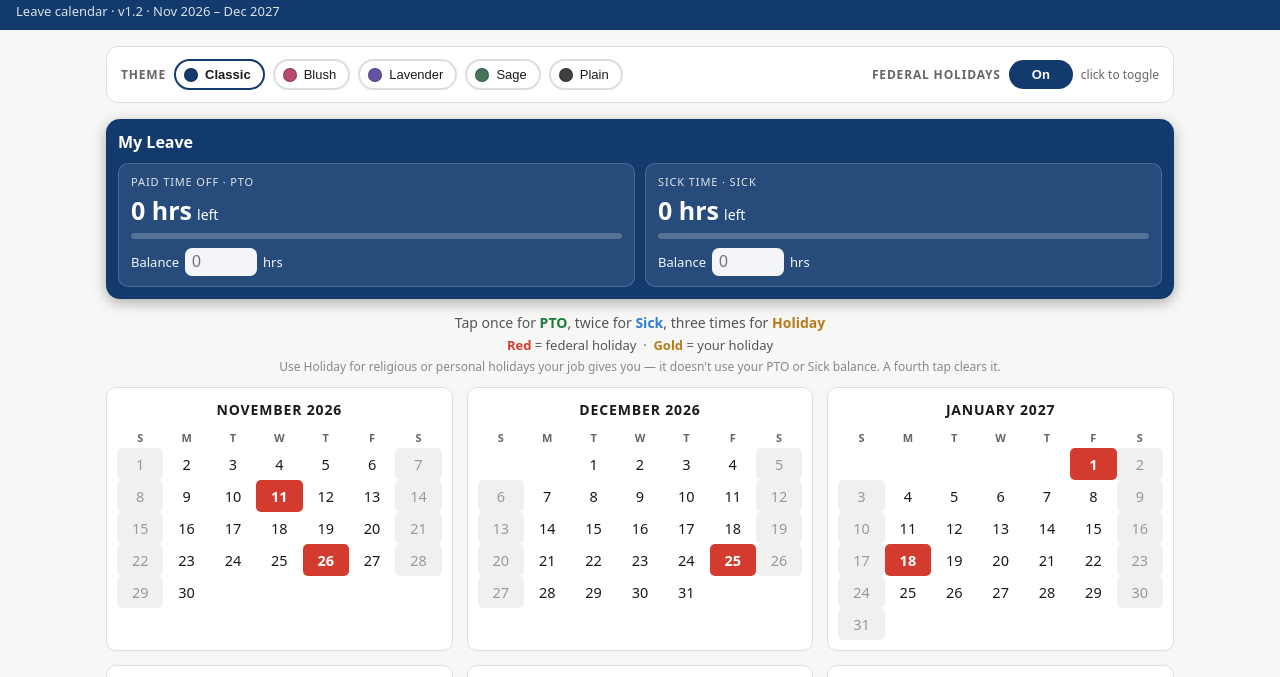
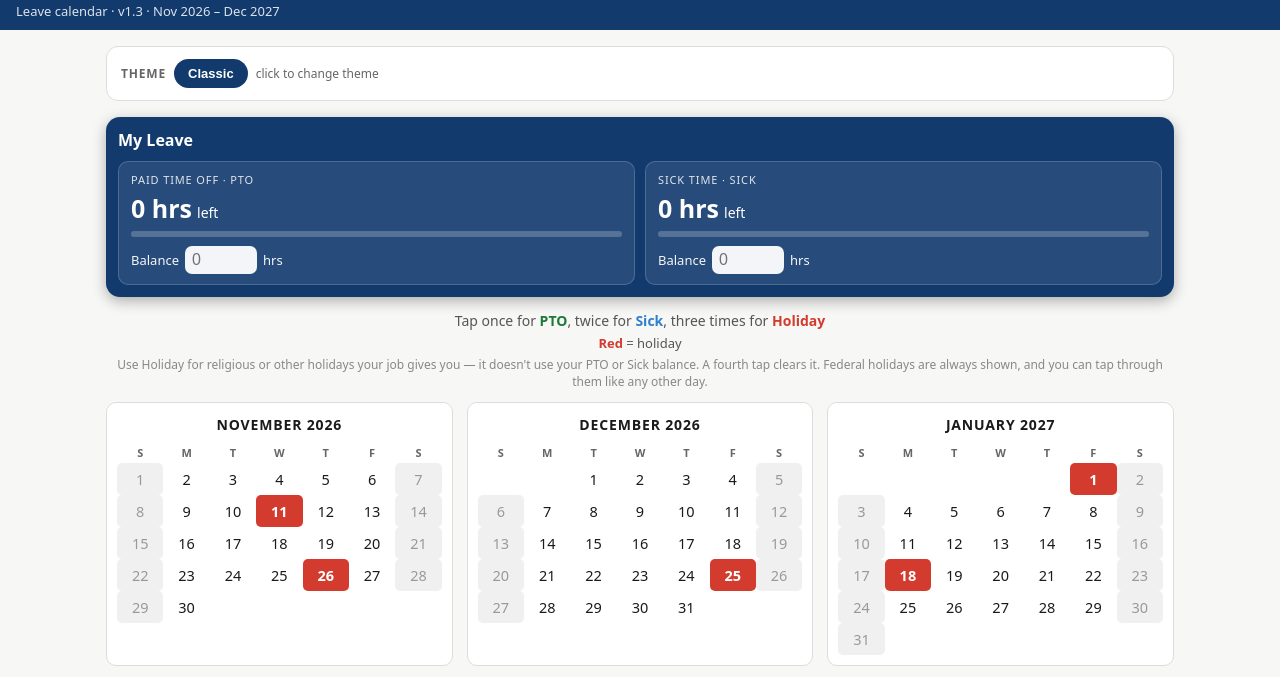
Before and after one commit to captaincoleslaw1/Pto-planner, a plain HTML site: page index.html in a window 1280 px wide. Shown: the part 43-720 px from the top of the page. Drawn offline with Linux system fonts and the light colour scheme.

Commit message:
Time Wiz v1.3: federal holidays always on and cyclable like any day (toggle removed), third tap is Holiday in red, theme button cycles through 9 themes

```diff
--- a/index.html
+++ b/index.html
@@ -10,6 +10,10 @@
   body[data-theme="lavender"]{--brand:#6553a6;--brand-soft:#f0ecfb;--bg:#f6f3fd;--line:#ddd3f2}
   body[data-theme="plain"]{--brand:#3f3f3f;--brand-soft:#f0f0f0;--bg:#f5f5f5;--line:#ddd}
   body[data-theme="sage"]{--brand:#47755a;--brand-soft:#ecf4ee;--bg:#f3f7f3;--line:#cfdfd2}
+  body[data-theme="peach"]{--brand:#c96a2e;--brand-soft:#fdf0e4;--bg:#fdf6ee;--line:#f2d7bf}
+  body[data-theme="ocean"]{--brand:#14707e;--brand-soft:#e6f4f6;--bg:#f2f8f9;--line:#c7e0e4}
+  body[data-theme="berry"]{--brand:#8c2f5e;--brand-soft:#faeaf2;--bg:#fbf2f6;--line:#ecc9da}
+  body[data-theme="sky"]{--brand:#3f7fbf;--brand-soft:#eaf2fb;--bg:#f3f8fd;--line:#cfe0f2}
   *{box-sizing:border-box}
   body{margin:0;font-family:system-ui,-apple-system,Segoe UI,Roboto,sans-serif;background:var(--bg);color:var(--ink)}
   header{padding:14px 16px 10px; background:var(--brand);color:#fff}
@@ -44,17 +48,12 @@
   td.holiday{background:#d23b2e;color:#fff;font-weight:700}
   td.pto{background:#35b558 !important;color:#000 !important;font-weight:700}
   td.sick{background:#2f7fd0 !important;color:#fff !important;font-weight:700}
-  td.phol{background:#e9a13b !important;color:#000 !important;font-weight:700}
+  td.phol{background:#d23b2e !important;color:#fff !important;font-weight:700}
   td.today{outline:2px solid var(--brand);outline-offset:-2px}
   .controls{display:flex;flex-wrap:wrap;gap:14px 22px;align-items:center;justify-content:space-between}
   .controls .grp{display:flex;align-items:center;gap:8px;flex-wrap:wrap}
   .controls .lbl{font-size:12px;letter-spacing:.07em;text-transform:uppercase;color:var(--muted);font-weight:700}
-  #themeBtns{display:flex;gap:8px;flex-wrap:wrap}
-  .themeBtn{border:2px solid var(--line);background:#fff;border-radius:999px;padding:6px 12px 6px 8px;font-size:13px;cursor:pointer;display:inline-flex;align-items:center;gap:7px;color:var(--ink)}
-  .themeBtn .dot{width:14px;height:14px;border-radius:50%;border:1px solid rgba(0,0,0,.25);display:inline-block}
-  .themeBtn.active{border-color:var(--brand);font-weight:700}
   .toggleBtn{border:none;background:var(--brand);color:#fff;border-radius:999px;padding:7px 14px;font-size:13px;cursor:pointer;font-weight:700;min-width:64px}
-  .toggleBtn.off{background:#bbb;color:#222}
   .clickNote{font-size:12px;color:var(--muted)}
   .hidden{display:none}
 </style>
@@ -62,19 +61,15 @@
 <body>
 <header>
   <h1>🧙 Time Wiz</h1>
-  <p>Leave calendar · v1.2 · Nov 2026 – Dec 2027</p>
+  <p>Leave calendar · v1.3 · Nov 2026 – Dec 2027</p>
 </header>
 <main>
-  <!-- Controls: theme + federal holidays -->
+  <!-- Controls: theme (click to cycle through) -->
   <section class="card controls" style="padding:12px 14px">
     <div class="grp">
       <span class="lbl">Theme</span>
-      <span id="themeBtns"></span>
-    </div>
-    <div class="grp">
-      <span class="lbl">Federal holidays</span>
-      <button id="fedToggle" class="toggleBtn" type="button">On</button>
-      <span class="clickNote">click to toggle</span>
+      <button id="themeCycle" class="toggleBtn" type="button">Classic</button>
+      <span class="clickNote">click to change theme</span>
     </div>
   </section>
 
@@ -99,9 +94,9 @@
     </div>
   </div>
 
-  <p id="tapHint" style="text-align:center;font-size:14px;color:#555;margin:2px 0 4px">Tap once for <b style="color:#1d7a3a">PTO</b>, twice for <b style="color:#2f7fd0">Sick</b>, three times for <b style="color:#b97a1a">Holiday</b></p>
-  <p id="holidayHint" style="text-align:center;font-size:13px;color:#555;margin:0 0 4px"><b style="color:#d23b2e">Red</b> = federal holiday &nbsp;·&nbsp; <b style="color:#b97a1a">Gold</b> = your holiday</p>
-  <p style="text-align:center;font-size:12px;color:#888;margin:0 0 12px">Use Holiday for religious or personal holidays your job gives you — it doesn't use your PTO or Sick balance. A fourth tap clears it.</p>
+  <p id="tapHint" style="text-align:center;font-size:14px;color:#555;margin:2px 0 4px">Tap once for <b style="color:#1d7a3a">PTO</b>, twice for <b style="color:#2f7fd0">Sick</b>, three times for <b style="color:#d23b2e">Holiday</b></p>
+  <p id="holidayHint" style="text-align:center;font-size:13px;color:#555;margin:0 0 4px"><b style="color:#d23b2e">Red</b> = holiday</p>
+  <p style="text-align:center;font-size:12px;color:#888;margin:0 0 12px">Use Holiday for religious or other holidays your job gives you — it doesn't use your PTO or Sick balance. A fourth tap clears it. Federal holidays are always shown, and you can tap through them like any other day.</p>
 
   <section id="yearWrap" class="year"></section>
 
@@ -129,7 +124,7 @@ const holidayName = Object.fromEntries(HOLIDAYS);
 
 // ---- Leave state (saved on this device) ----
 const HOURS_PER_DAY = 8;
-let state = {pto:'', sick:'', marks:{}, theme:'classic', showFederal:true}; // marks: iso -> 'PTO' | 'SICK' | 'HOLIDAY'
+let state = {pto:'', sick:'', marks:{}, theme:'classic'}; // marks: iso -> 'PTO' | 'SICK' | 'HOLIDAY'
 try {
   const savedState = JSON.parse(localStorage.getItem('ptoPlanner')||'null');
   if (savedState && typeof savedState==='object') state = Object.assign(state, savedState);
@@ -157,10 +152,10 @@ function paintCell(td){
   if (mark==='PTO') td.classList.add('pto');
   else if (mark==='SICK') td.classList.add('sick');
   else if (mark==='HOLIDAY') td.classList.add('phol');
-  else if (state.showFederal && holidaySet.has(key)) td.classList.add('holiday');
+  else if (holidaySet.has(key)) td.classList.add('holiday');
   const today = new Date(); today.setHours(0,0,0,0);
   if (d.toDateString()===today.toDateString()) td.classList.add('today');
-  td.title = mark==='HOLIDAY' ? 'Your holiday' : (state.showFederal && holidaySet.has(key) ? holidayName[key] : '');
+  td.title = mark==='HOLIDAY' ? 'Holiday' : (holidaySet.has(key) ? holidayName[key] : '');
 }
 
 function updateBalances(){
@@ -212,44 +207,32 @@ document.getElementById('holidayList').innerHTML =
   HOLIDAYS.map(([k,n])=>`<li>${fmt(new Date(k+'T12:00:00'))} — ${n}</li>`).join('');
 
 
-// ---- Themes ----
+// ---- Themes: one button cycles through them all ----
 const THEMES = [
   ['classic','Classic','#123a6d'],
   ['blush','Blush','#b84a6f'],
   ['lavender','Lavender','#6553a6'],
   ['sage','Sage','#47755a'],
+  ['peach','Peach','#c96a2e'],
+  ['ocean','Ocean','#14707e'],
+  ['berry','Berry','#8c2f5e'],
+  ['sky','Sky','#3f7fbf'],
   ['plain','Plain','#3f3f3f'],
 ];
 function applyTheme(){
   if (!THEMES.some(t=>t[0]===state.theme)) state.theme='classic';
   document.body.dataset.theme = state.theme;
-  document.querySelectorAll('.themeBtn').forEach(b=>b.classList.toggle('active', b.dataset.theme===state.theme));
+  const cur = THEMES.find(t=>t[0]===state.theme);
+  document.getElementById('themeCycle').textContent = cur[1];
 }
-const tb = document.getElementById('themeBtns');
-THEMES.forEach(([key,name,hex])=>{
-  const b=document.createElement('button');
-  b.type='button'; b.className='themeBtn'; b.dataset.theme=key;
-  b.innerHTML=`<span class="dot" style="background:${hex}"></span>${name}`;
-  b.onclick=()=>{ state.theme=key; save(); applyTheme(); };
-  tb.appendChild(b);
-});
-
-// ---- Federal holidays toggle (click to toggle) ----
-function applyFederal(){
-  const btn = document.getElementById('fedToggle');
-  btn.textContent = state.showFederal ? 'On' : 'Off';
-  btn.classList.toggle('off', !state.showFederal);
-  document.querySelectorAll('td[data-date]').forEach(paintCell);
-  const hl = document.getElementById('holidayListCard');
-  if (hl) hl.style.display = state.showFederal ? '' : 'none';
-}
-document.getElementById('fedToggle').addEventListener('click', ()=>{
-  state.showFederal = !state.showFederal; save(); applyFederal();
+document.getElementById('themeCycle').addEventListener('click', ()=>{
+  const i = THEMES.findIndex(t=>t[0]===state.theme);
+  state.theme = THEMES[(i+1)%THEMES.length][0];
+  save(); applyTheme();
 });
 
 applyTheme();
 renderYear();
-applyFederal();
 </script>
 </body>
 </html>
```
Also changed, not shown: 1 other file.
